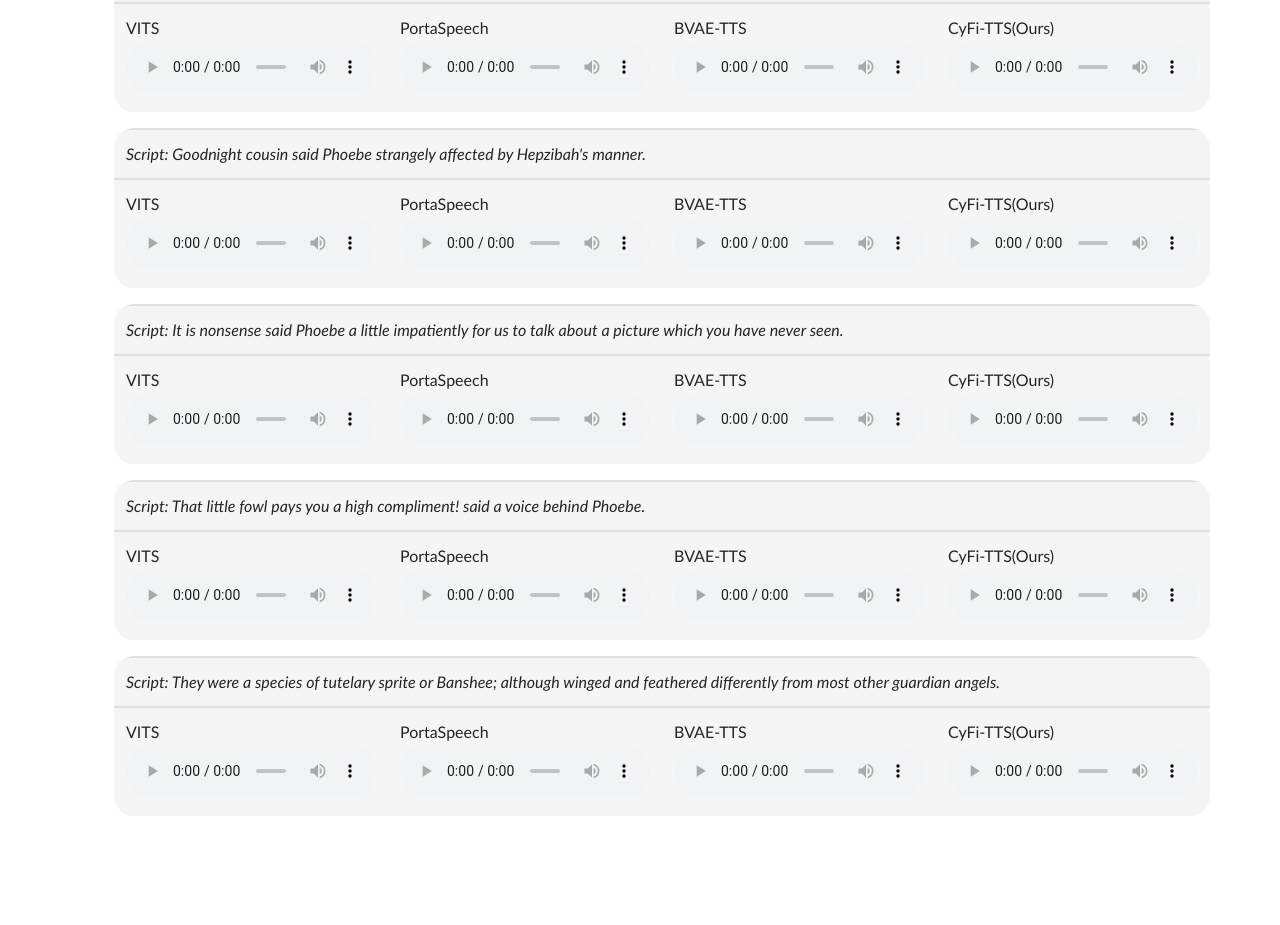
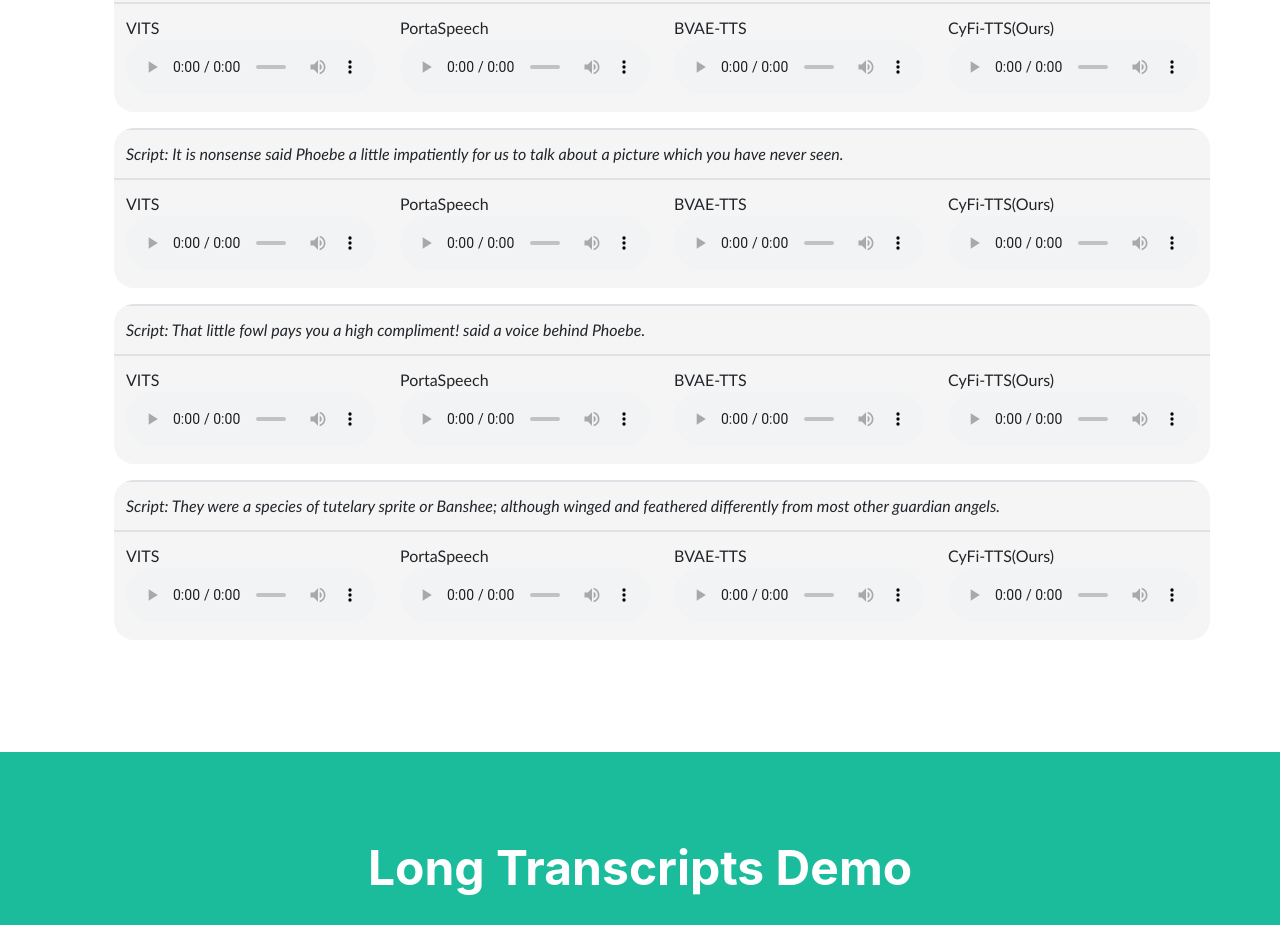
Before and after one commit to intory89/intory89.github.io, a plain HTML site: page CyFi_TTS/index.html in a window 1280 px wide. Shown: the part 2535-3460 px from the top of the page. Drawn offline with nearby package versions, Linux system fonts and the light colour scheme; a web font is replaced by a local one.

Commit message:
update demo audio

```diff
--- a/CyFi_TTS/index.html
+++ b/CyFi_TTS/index.html
@@ -335,37 +335,6 @@
                 <!-- 1개 데모 세트 끝-->
 
 
-
-                <!-- 1개 데모 세트 시작 -->
-                <div class="row">
-                  <div class="col-lg-15 ml-auto">
-                    <table class="table table-responsive align-content-center" style="background-color: whitesmoke; border-radius: 20px">
-
-                      <!-- 1개 demo sample 시작-->
-                      <thead>
-                        <tr>
-                          <td colspan="4" style="vertical-align: top;">
-                            <em> Script: Goodnight cousin said Phoebe strangely affected by Hepzibah's manner.</em>
-                          </td>
-                        </tr>
-                      </thead>
-
-                      <tbody>
-                        <tr>
-                          <td>VITS<br><audio controls="controls" class="demo"> <source src="wavs/unseen/VITS/sample_0080.wav" type="audio/wav" /></audio></td>
-                          <td>PortaSpeech<br><audio controls="controls" class="demo"> <source src="wavs/unseen/PortaSpeech/sample_0080.wav" type="audio/wav" /></audio></td>
-                          <td>BVAE-TTS<br><audio controls="controls" class="demo"> <source src="wavs/unseen/BVAE_TTS/sample_0080.wav" type="audio/wav" /></audio></td>
-                          <td>CyFi-TTS(Ours)<br><audio controls="controls" class="demo"> <source src="wavs/unseen/CyFi_TTS/sample_0080.wav" type="audio/wav" /></audio></td>
-                        </tr>
-                      </tbody>
-                      <!-- 1개 demo sample 끝-->
-                    </table>
-                  </div>
-
-                </div>
-                <!-- 1개 데모 세트 끝-->
-
-
                 <!-- 1개 데모 세트 시작 -->
                 <div class="row">
                   <div class="col-lg-15 ml-auto">
```
Also changed, not shown: 4 other files.
